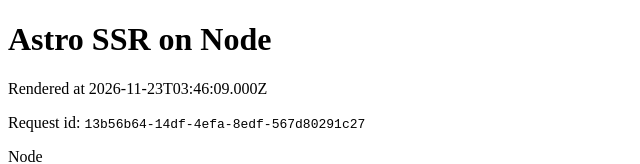
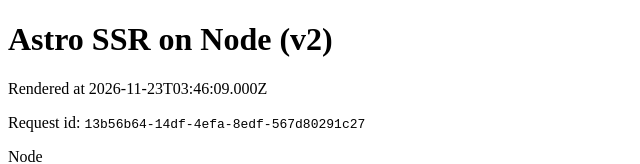
Before and after one commit to InstaPods/rebase-test, an Astro site: page / in a window 1280 px wide. Shown: the top 164 px of the page, without its empty margins (0-640 px from the left). Built offline with nearby package versions, Linux system fonts and the light colour scheme; Astro itself is replaced by a stand-in of ours.

Commit message:
v2 heading

```diff
--- a/src/pages/index.astro
+++ b/src/pages/index.astro
@@ -6,7 +6,7 @@ const id = crypto.randomUUID();
 <html lang="en">
   <head><meta charset="utf-8" /><title>Astro SSR on InstaPods</title></head>
   <body>
-    <h1>Astro SSR on Node</h1>
+    <h1>Astro SSR on Node (v2)</h1>
     <p>Rendered at <time id="rendered-at">{now}</time></p>
     <p>Request id: <code id="request-id">{id}</code></p>
     <p>Node {process.version}</p>
```
